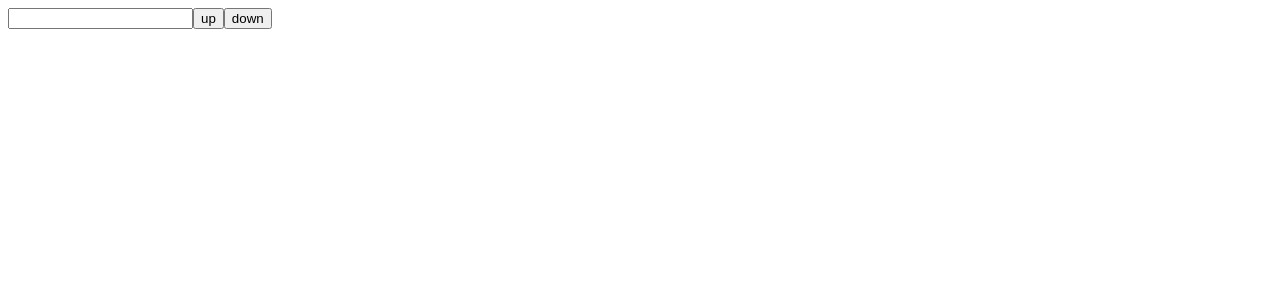
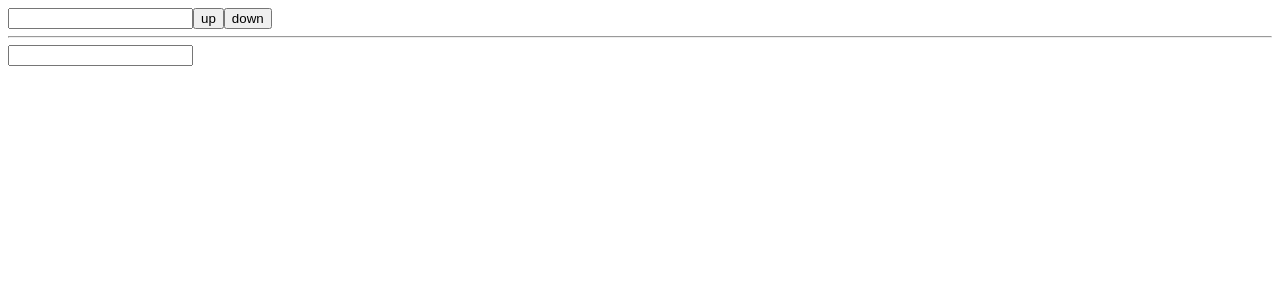
Before and after one commit to ErfanRaoofi/NumberBox, an Angular app: page / in a window 1280 px wide. Shown: the top 300 px of the page. Built offline with nearby package versions, Linux system fonts and the light colour scheme.

Commit message:
add timePicker

```diff
--- a/src/app/app.component.html
+++ b/src/app/app.component.html
@@ -20,4 +20,6 @@
 <!-- <app-num-box [step]="12" [maxLength]="20"></app-num-box> -->
 
 <app-num></app-num>
+<hr>
+<app-time-picker></app-time-picker>
 <router-outlet></router-outlet>
--- a/src/app/app.module.ts
+++ b/src/app/app.module.ts
@@ -5,6 +5,7 @@ import { AppRoutingModule } from './app-routing.module';
 import { AppComponent } from './app.component';
 import { NumBoxModule } from './num-box/num-box.module';
 import { NumModule } from './test/num.module';
+import { TimePickerModule } from './time-picker/time-picker.module';
 
 @NgModule({
   declarations: [
@@ -14,7 +15,8 @@ import { NumModule } from './test/num.module';
     BrowserModule,
     AppRoutingModule,
     NumBoxModule,
-    NumModule
+    NumModule,
+    TimePickerModule
   ],
   providers: [],
   bootstrap: [AppComponent]
--- /dev/null
+++ b/src/app/time-picker/time-picker.component.html
@@ -0,0 +1 @@
+<input type="text" [(ngModel)]="value" (keypress)='handleKeyPress($event)'>
--- /dev/null
+++ b/src/app/time-picker/time-picker.conponent.ts
@@ -0,0 +1,73 @@
+import { Component, OnInit, Input, ViewChild, ElementRef } from "@angular/core";
+import { Subject } from "rxjs";
+
+@Component({
+  selector: "app-time-picker",
+  templateUrl: "time-picker.component.html",
+})
+export class TimePickerComponent implements OnInit {
+  @ViewChild("input") input: ElementRef<HTMLInputElement>;
+
+  @Input() min: number = null;
+  @Input() max: number = null;
+
+  userQuestionUpdate = new Subject<string>();
+
+  value: string = "";
+
+  tmp: any;
+
+  count: number;
+
+  findDots: boolean = false;
+  findMinus: boolean = false;
+
+  cursorPosition: number = 0;
+
+  dotPosition;
+
+  @Input() floatCount: number = 2;
+  @Input() intStep: number = 1;
+  @Input() floatStep: number = 0.1;
+  constructor() {}
+
+  ngOnInit() {}
+
+  handleKeyPress(event: any) {
+    const pattern = /[0-9\:]/g;
+    const pat = /[0-9\-]/g;
+
+    const inputChar = String.fromCharCode(event.charCode);
+
+    if (this.value.match(/\:/g) === null) {
+      this.findDots = false;
+    }
+    if (this.value.search("-") === null) {
+      this.findMinus = false;
+    }
+    if (this.cursorPosition !== 0) {
+      if (event.keyCode !== 8 && !pattern.test(inputChar)) {
+        event.preventDefault();
+      } else {
+        if (inputChar === ":") {
+          const lastChar = this.value.charAt(this.value.length - 1);
+          if (lastChar.match(/\-/g)) {
+            event.preventDefault();
+          }
+          if (this.findDots) {
+            event.preventDefault();
+          }
+          this.findDots = true;
+          this.findMinus = true;
+        }
+      }
+
+      if (inputChar === "-") {
+        if (this.findMinus) {
+          event.preventDefault();
+        }
+        this.findMinus = true;
+      }
+    }
+  }
+}
```
Also changed, not shown: src/app/time-picker/time-picker.module.ts (added, +13 -0 lines).
